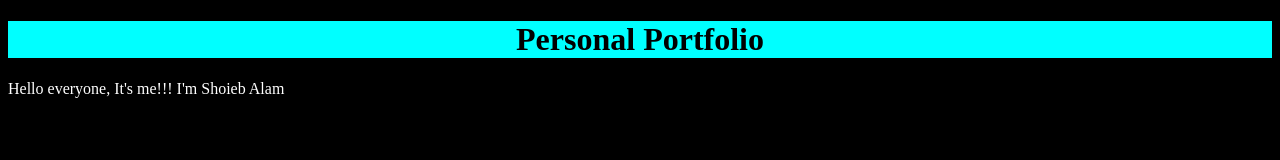
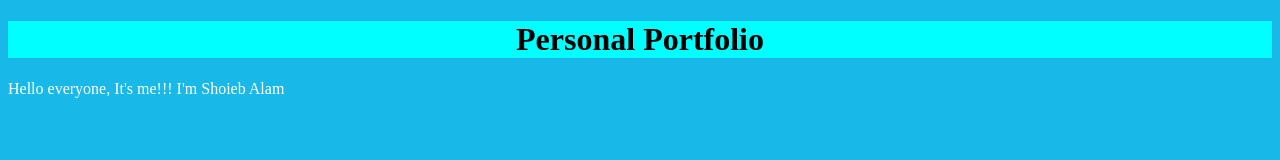
Before and after one commit to shoieb-alam/first-repo, a plain HTML site: page index.html in a window 1280 px wide. Drawn offline with Linux system fonts and the light colour scheme.

Commit message:
Persona4

```diff
--- a/style.css
+++ b/style.css
@@ -7,5 +7,5 @@ p{
     color: white;
 }
 body{
-    background-color: black;
+    background-color: rgb(24, 184, 233);
 }
```
